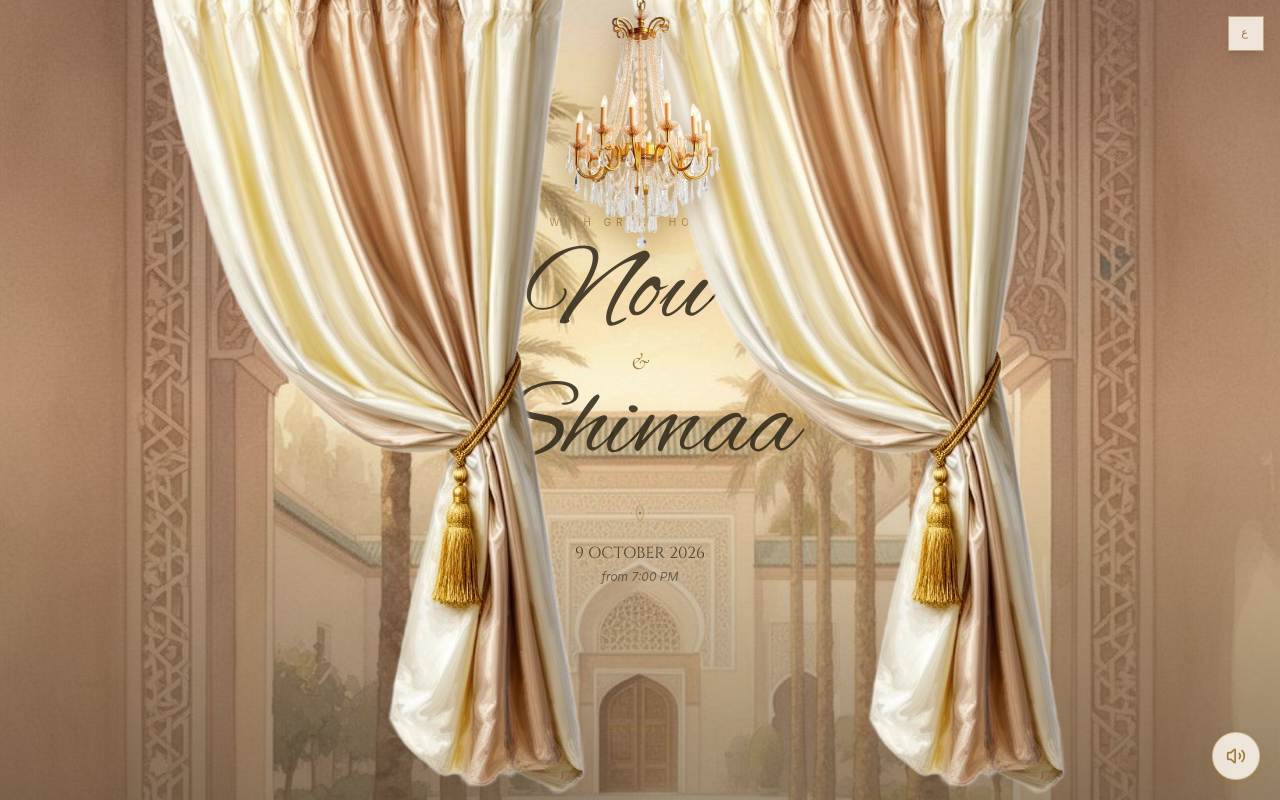
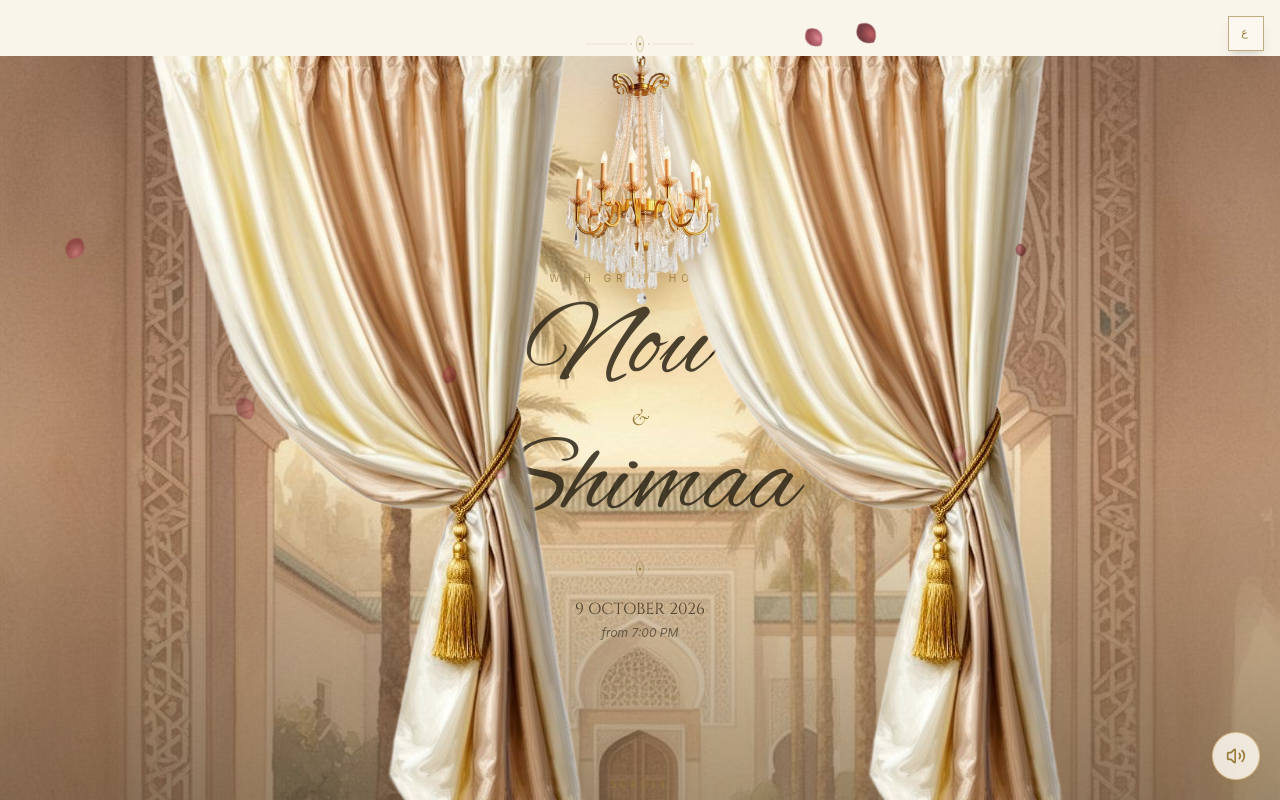
Before and after one commit to your-wedding/nour-shimaa, a React (Vite) app: page / in a window 1280 px wide. Both pictures are taken after a click on the button "Open invitation". Shown: the top 800 px of the page. Built offline with nearby package versions, Linux system fonts and the light colour scheme; no server answers; a web font is replaced by a local one.

Commit message:
Polish pass: fonts, frames, envelope names, reveal, petals, cleanup

```diff
--- a/src/App.tsx
+++ b/src/App.tsx
@@ -11,6 +11,8 @@ import { RSVPSection } from "./components/RSVPSection";
 import { MusicPlayer } from "./components/MusicPlayer";
 import { LanguageToggle } from "./components/LanguageToggle";
 import { OrnamentDivider } from "./components/OrnamentDivider";
+import { Reveal } from "./components/Reveal";
+import { FallingPetals } from "./components/FallingPetals";
 
 const WEDDING_DATE = new Date("2026-10-09T16:00:00Z");
 
@@ -31,31 +33,46 @@ function MainContent() {
     <main className="relative w-full bg-paper" dir={isAr ? "rtl" : "ltr"}>
       <LanguageToggle lang={lang} onToggle={() => setLang(isAr ? "en" : "ar")} />
 
+      <div aria-hidden className="pointer-events-none absolute inset-0 z-0 flex items-center justify-center overflow-hidden">
+        <span className="font-names text-[38rem] leading-none text-gold-deep/5 select-none">N&amp;S</span>
+      </div>
+
+      <div className="pointer-events-none fixed inset-0 z-[60] overflow-hidden" aria-hidden>
+        <FallingPetals count={10} />
+      </div>
+
+      <div className="relative z-10">
+        <div className="flex justify-center pt-8">
+          <OrnamentDivider className="h-6 w-48 text-gold-deep/70" />
+        </div>
+
         <Hero t={t} lang={lang} visible={heroVisible} petalsVisible={petalsVisible} />
 
-      <Bismillah t={t} />
+        <Reveal><Bismillah t={t} /></Reveal>
 
-      <SaveDate t={t} lang={lang} target={WEDDING_DATE} />
+        <Reveal><SaveDate t={t} lang={lang} target={WEDDING_DATE} /></Reveal>
 
-      <Bridesmaids t={t} lang={lang} />
+        <Reveal><Bridesmaids t={t} lang={lang} /></Reveal>
 
-      <Venue t={t} lang={lang} />
+        <Reveal><Venue t={t} lang={lang} /></Reveal>
 
-      <MapSection t={t} lang={lang} />
+        <Reveal><MapSection t={t} lang={lang} /></Reveal>
 
-      <RSVPSection t={t} lang={lang} />
+        <Reveal><RSVPSection t={t} lang={lang} /></Reveal>
 
         <footer className="relative px-6 py-20 text-center">
           <OrnamentDivider className="mx-auto h-6 w-48 text-gold-deep" />
           <p className={`mt-6 text-3xl text-gold-deep ${isAr ? "font-calligraphy" : "font-script"}`}>
             {t.footer}
           </p>
+          <div className="mt-4 font-names text-2xl text-gold-deep/80">Nour &amp; Shimaa</div>
           <div className="mt-6 text-xs tracking-[0.4em] uppercase text-ink/50">
             {t.groomName.toUpperCase()} &amp; {t.brideName.toUpperCase()} · 09.10.2026
           </div>
         </footer>
 
         <MusicPlayer />
+      </div>
     </main>
   );
 }
```
Lines whose indentation alone changed are shown as unchanged.
